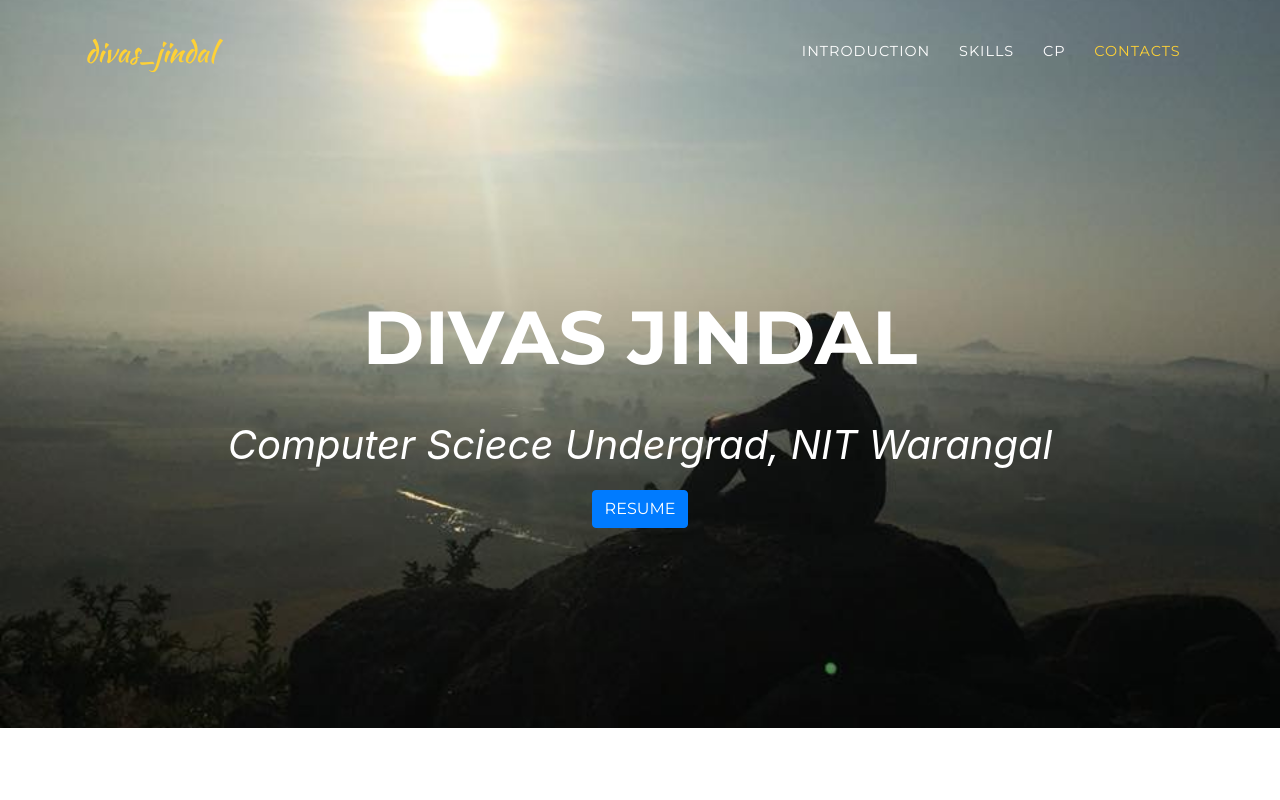
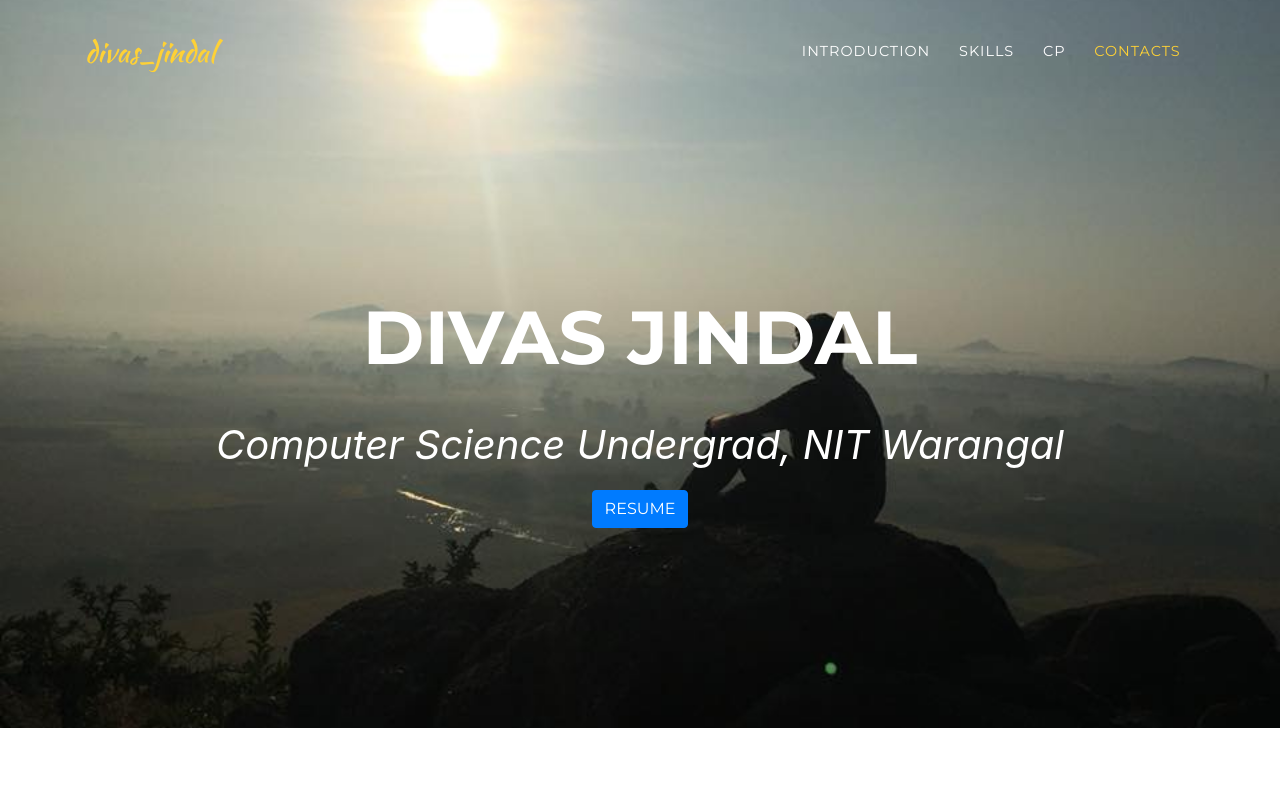
Before and after one commit to divas-jindal/divas-jindal.github.io, a website with bundled scripts: page index.html in a window 1280 px wide. Shown: the top 800 px of the page. Built offline with nearby package versions, Linux system fonts and the light colour scheme; a script that the page names is missing; files whose address does not match are found by name; a web font is replaced by a local one.

Commit message:
Update index.html

```diff
--- a/index.html
+++ b/index.html
@@ -84,7 +84,7 @@
     <div class="container">
       <div class="intro-text">
         <div class="intro-heading text-uppercase">Divas Jindal</div>
-        <div class="intro-lead-in"> Computer Sciece Undergrad, NIT Warangal </div>
+        <div class="intro-lead-in"> Computer Science Undergrad, NIT Warangal </div>
         <a class="btn btn-primary btn-xl text-uppercase js-scroll-trigger" href="./resume/Resume.pdf">Resume</a>
       </div>
     </div>
```
